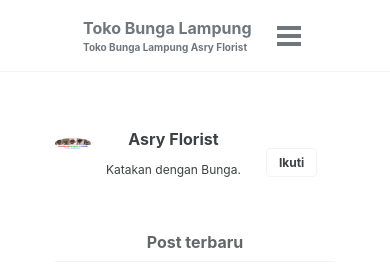
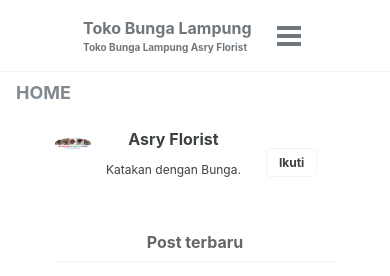
Before and after one commit to bungaasryflorist/tokobungalampung.github.io, a Jekyll site: the page built from index.html, in a window 390 px wide. Shown: the top 276 px of the page. Built offline with Jekyll 4.4.1, drawn with Linux system fonts in a browser that asks for light colours; cached includes are drawn as plain includes; the list of posts is cut into pages by our own code.

Commit message:
Update _page.scss

```diff
--- a/_sass/minimal-mistakes/_page.scss
+++ b/_sass/minimal-mistakes/_page.scss
@@ -31,7 +31,7 @@
           flex-direction: column;
 }
 
-.initial-content, .image-gallery-index,
+.initial-content,
 .search-content {
   flex: auto;
   text-align: center;
@@ -49,8 +49,9 @@
 }
 
 nav.breadcrumbs {
-  width: 100%;
+  width: 80%;
   float: left;
+  text-align: center;
   text-transform: uppercase;
   font-weight: 700;
   line-height: 18px;
@@ -70,7 +71,7 @@
    }
 }
 nav.breadcrumbs .breadcrumb {
-   font-size: 10px;
+   font-size: 18px;
    color: #818a91;
    padding: 0.75rem 1rem;
    margin-bottom: 1rem;
@@ -94,11 +95,6 @@
    padding-left: 0.5rem;
    color: #818a91;
    content: "/";
-}
-@media (max-width: 768px) {
-  nav.breadcrumbs {
-    visibility: hidden;
-  }
 }
 
 .page {
```
